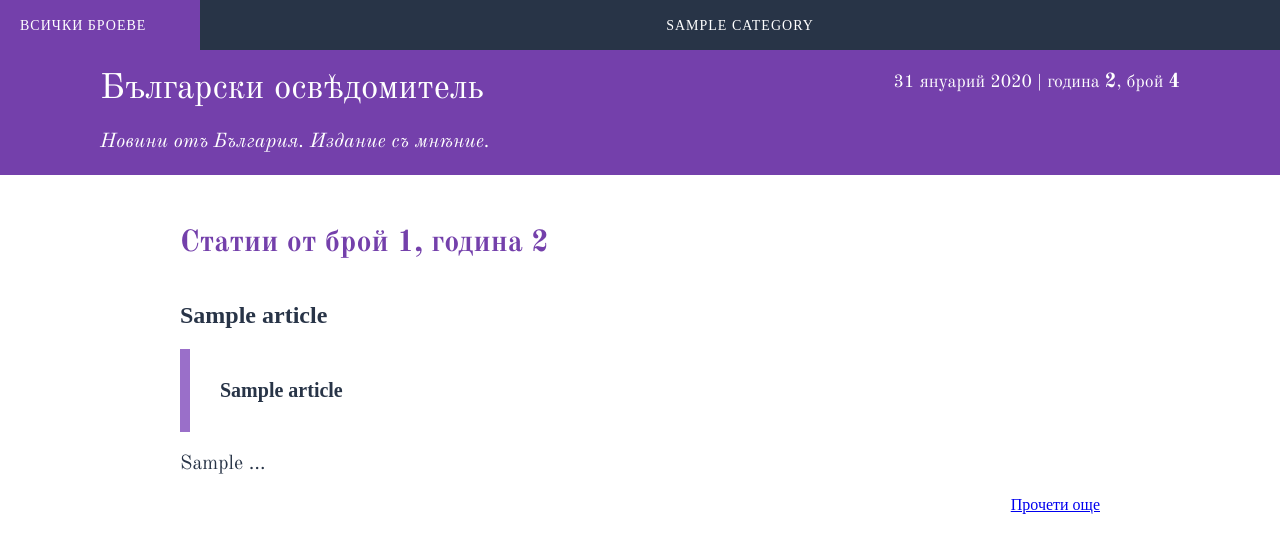
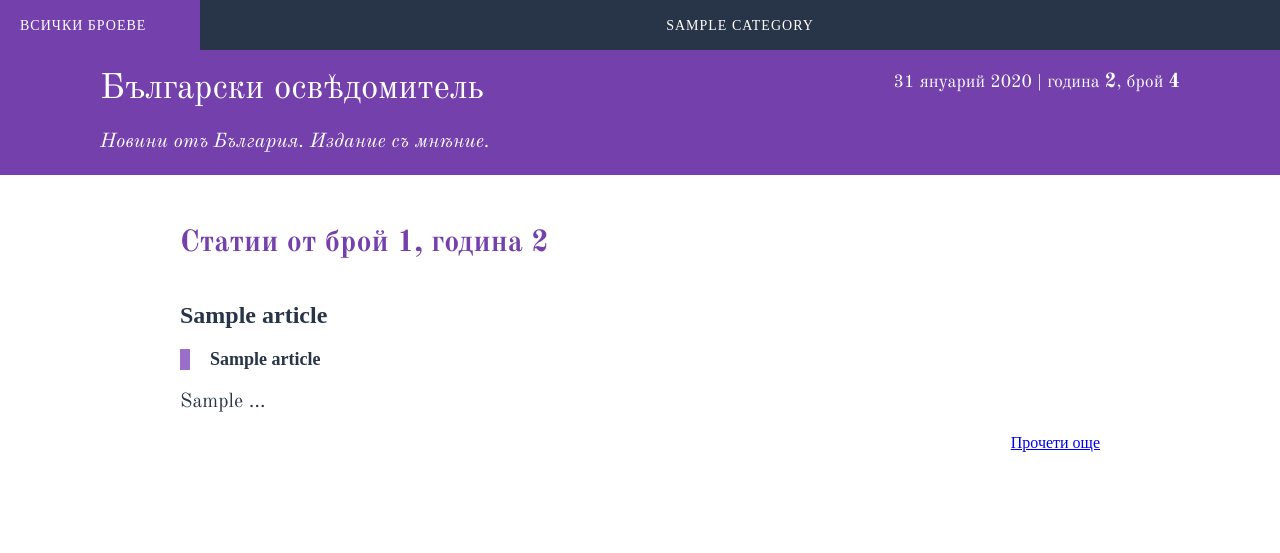
Before and after one commit to osvedomitel/website, a Django app: page /2020/01/ in a window 1280 px wide. Shown: the top 553 px of the page. Run offline with Django 3.2, Linux system fonts and the light colour scheme; tables that the repository leaves empty hold one stand-in row (values such as "Sample post"); style sheets or scripts are compiled from the project's sources.

Commit message:
small fixes

```diff
--- a/static/src/page.less
+++ b/static/src/page.less
@@ -17,12 +17,12 @@
 
     // subtitle (from the admin)
     h2 {
-		border-left: 10px solid lighten(@purple, 15%);
-		font-size: 20px;
-		color: @dark-grey;
-		font-family: 'Times New Roman', serif;
-		padding: 30px;
-		margin: 20px 0;
+        border-left: 10px solid lighten(@purple, 15%);
+        font-size: 18px;
+        color: @dark-grey;
+        font-family: 'Times New Roman', serif;
+        padding: 0 20px;
+        margin: 20px 0;
     }
 
     // article text
@@ -39,9 +39,11 @@
     .article__text {
         padding: 10px 0 25px 0;
         margin: 50px 0 0 0;
+        border-top: 3px solid lighten(@purple, 45%);
 
         &:nth-child(1) {
             margin: 10px 0 0 0;
+            border: none;
         }
     }
 }
```
